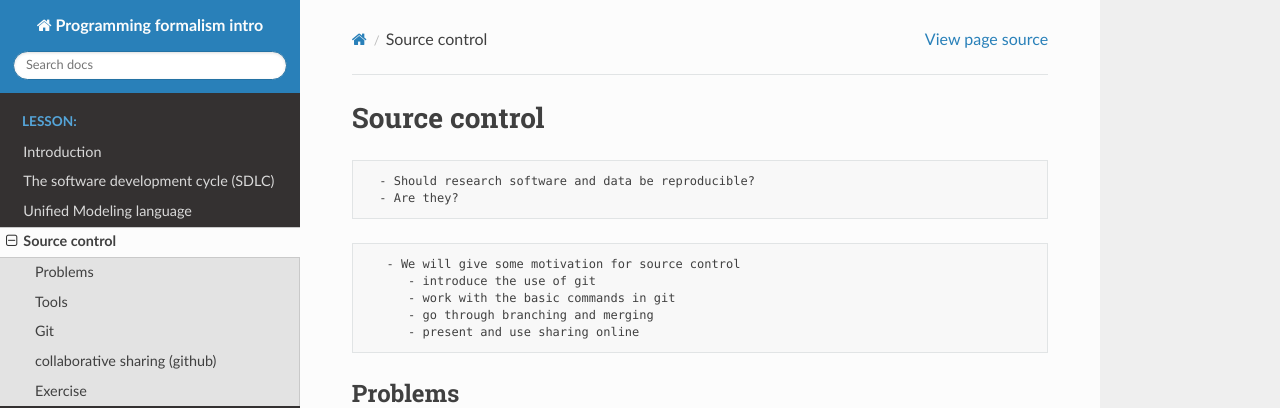
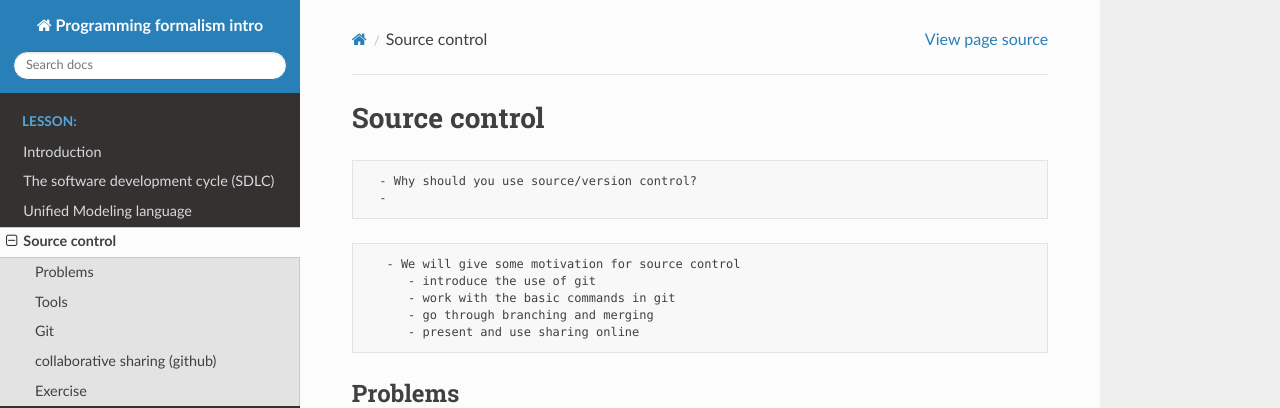
Before and after one commit to UPPMAX/programming_formalisms_intro, a Sphinx documentation site: the page built from doc/sourcecontrol.md, in a window 1280 px wide and 1369 px high. Shown: the top 408 px of the window. Built offline with Sphinx 7.4.7 and the Read the Docs theme 2.0.0, drawn with Linux system fonts in a browser that asks for light colours; pages that are not in the unit, such as notebooks, are missing from menus.

Commit message:
Update sourcecontrol.md

````diff
--- a/doc/sourcecontrol.md
+++ b/doc/sourcecontrol.md
@@ -1,7 +1,7 @@
 # Source control
 ```{questions}
-  - Should research software and data be reproducible?
-  - Are they?
+  - Why should you use source/version control?
+  -
 ```
 
 ```{Objectives}
````
